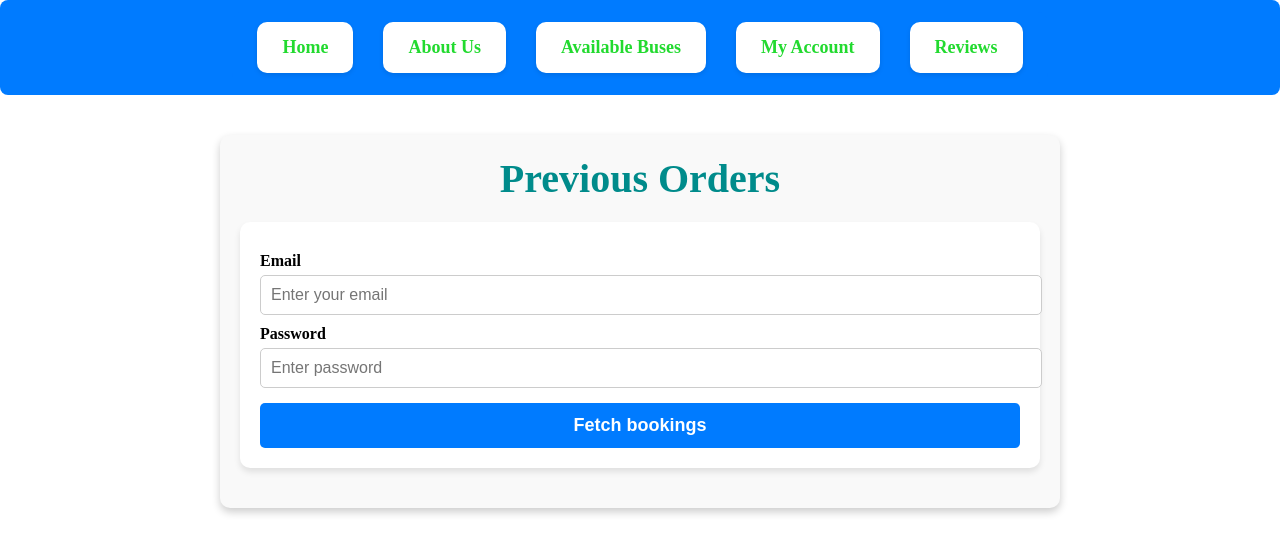
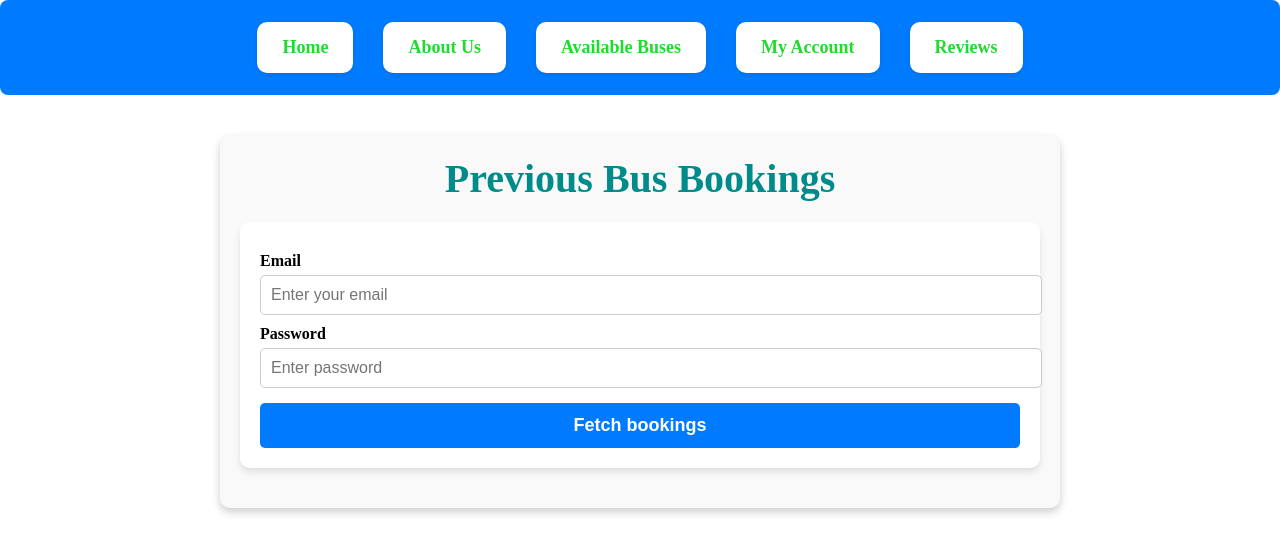
Before and after one commit to kprince612/dtc_bus_end_user, a React (Vite) app: page /account in a window 1280 px wide. Shown: the top 554 px of the page. Built offline with nearby package versions, Linux system fonts and the light colour scheme.

Commit message:
Initial commit for DTC Bus End User project

```diff
--- a/package.json
+++ b/package.json
@@ -10,7 +10,7 @@
     "preview": "vite preview"
   },
   "dependencies": {
-    "axios": "^1.7.9",
+    "axios": "^1.8.1",
     "bcrypt": "^5.1.1",
     "bcryptjs": "^3.0.1",
     "nodemailer": "^6.10.0",
@@ -20,7 +20,7 @@
     "react-qr-code": "^2.0.15",
     "react-router-dom": "^7.2.0",
     "react-to-print": "^3.0.5",
-    "react-toastify": "^11.0.3"
+    "react-toastify": "^11.0.5"
   },
   "devDependencies": {
     "@eslint/js": "^9.19.0",
--- a/src/Mycomponents/Account.jsx
+++ b/src/Mycomponents/Account.jsx
@@ -70,7 +70,7 @@ function Account() {
             </nav>
         <div className='account-container'>
 
-            <h2 id='heading'>Previous Orders</h2>
+            <h2 id='heading'>Previous Bus Bookings</h2>
 
             {book === false && (
 
```
Also changed, not shown: 1 other file (tests, documents, lock files or other folders).
